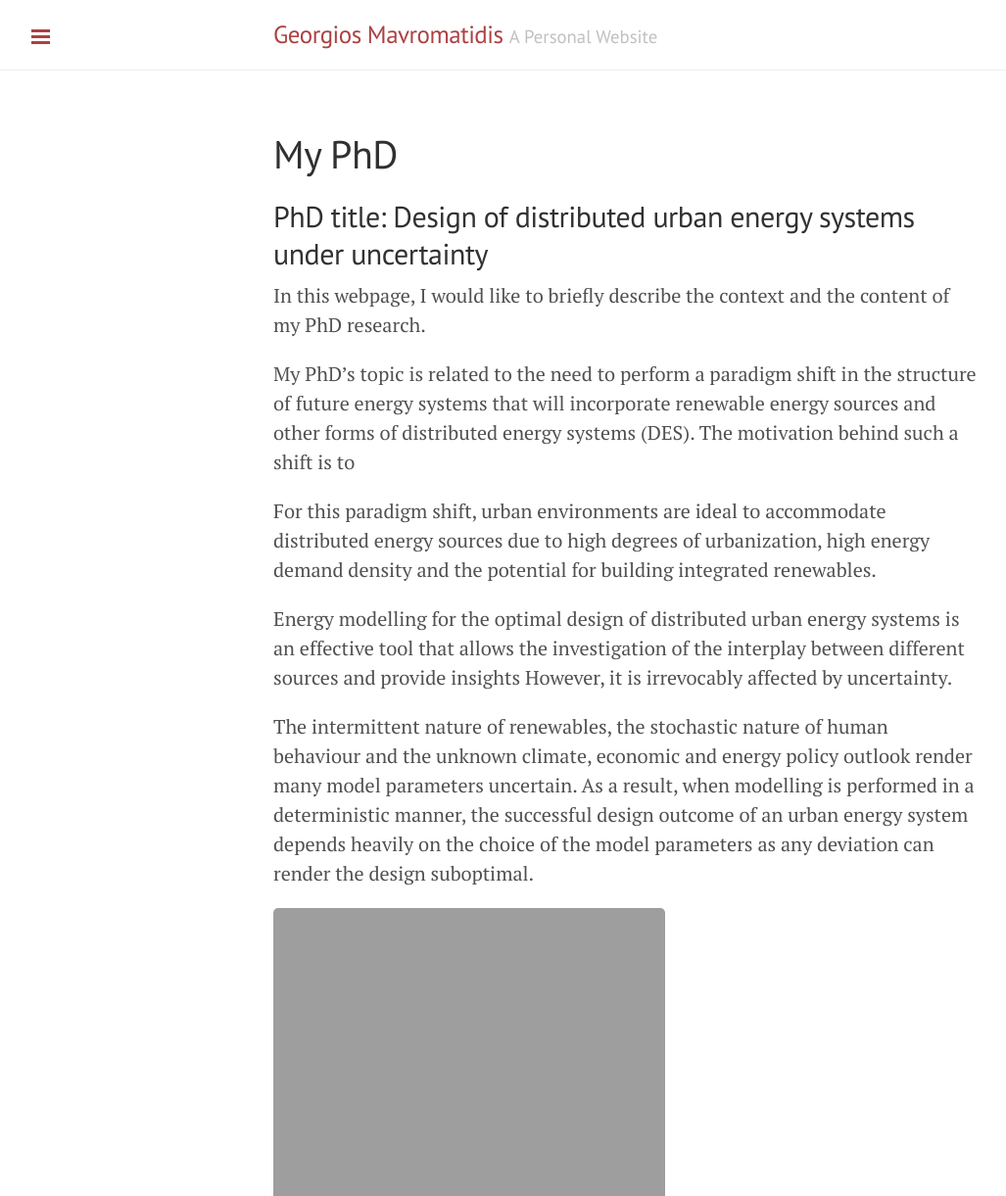
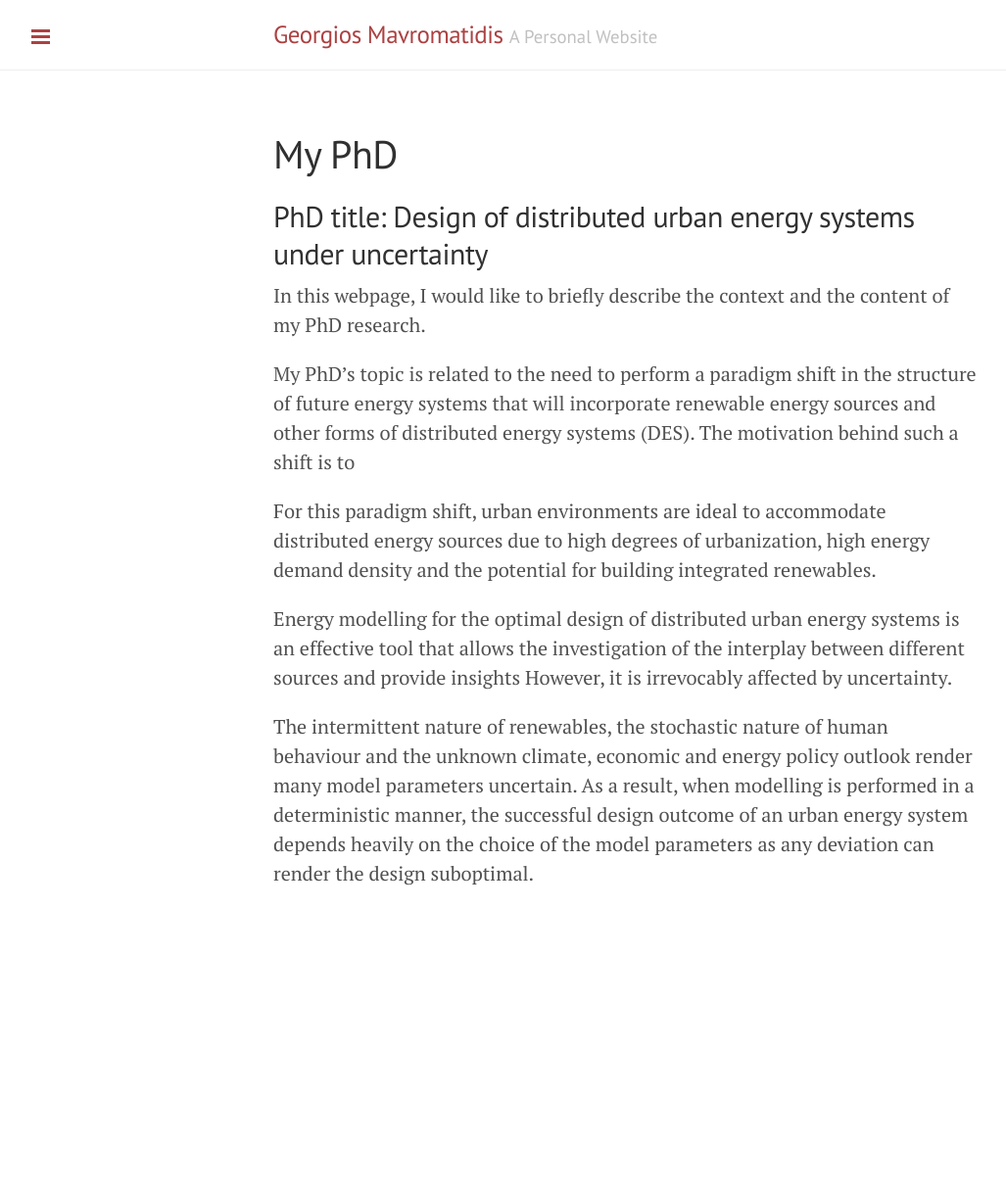
Before and after one commit to gmavrom33/gmavrom.github.io, a Jekyll site: the page built from my-phd/index.md, in a window 1280 px wide. Shown: the top 1221 px of the page at 98% size, without its empty margins (1-1028 px from the left). Built offline with Jekyll 4.4.1, drawn with Linux system fonts in a browser that asks for light colours; nearby versions of some CDN libraries.

Commit message:
update pic

```diff
--- a/my-phd/index.md
+++ b/my-phd/index.md
@@ -15,11 +15,7 @@
 
 The intermittent nature of renewables, the stochastic nature of human behaviour and the unknown climate, economic and energy policy outlook render many model parameters uncertain. As a result, when modelling is performed in a deterministic manner, the successful design outcome of an urban energy system depends heavily on the choice of the model parameters as any deviation can render the design suboptimal.
 
-![PhD concept][PhD]
-
-[PhD]: http://mavromatidis.me/downloads/PhD_concept.png “Design of urban distributed energy systems under uncertainty”
-
-[![Foo](http://www.google.com.au/images/nav_logo7.png)](http://google.com.au/)
+![PhD concept](https://mavromatidis.me/my-phd/PhD_concept.png "Optional title")
 
 Therefore, the goal of this PhD is to build upon the existing framework of energy hub modelling for the optimal design of distributed urban energy systems by incorporating uncertainty into the design process.
 
```
